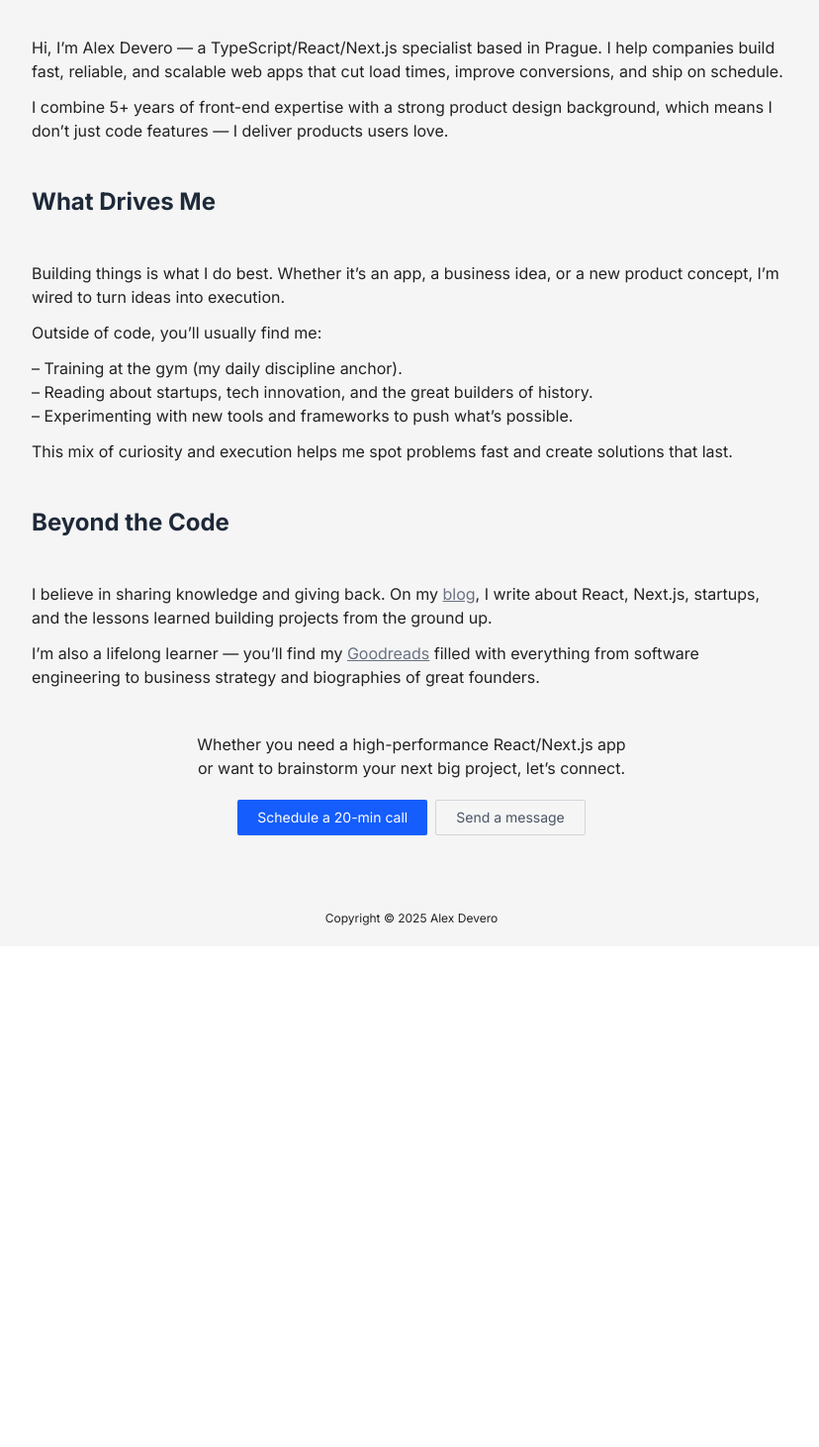
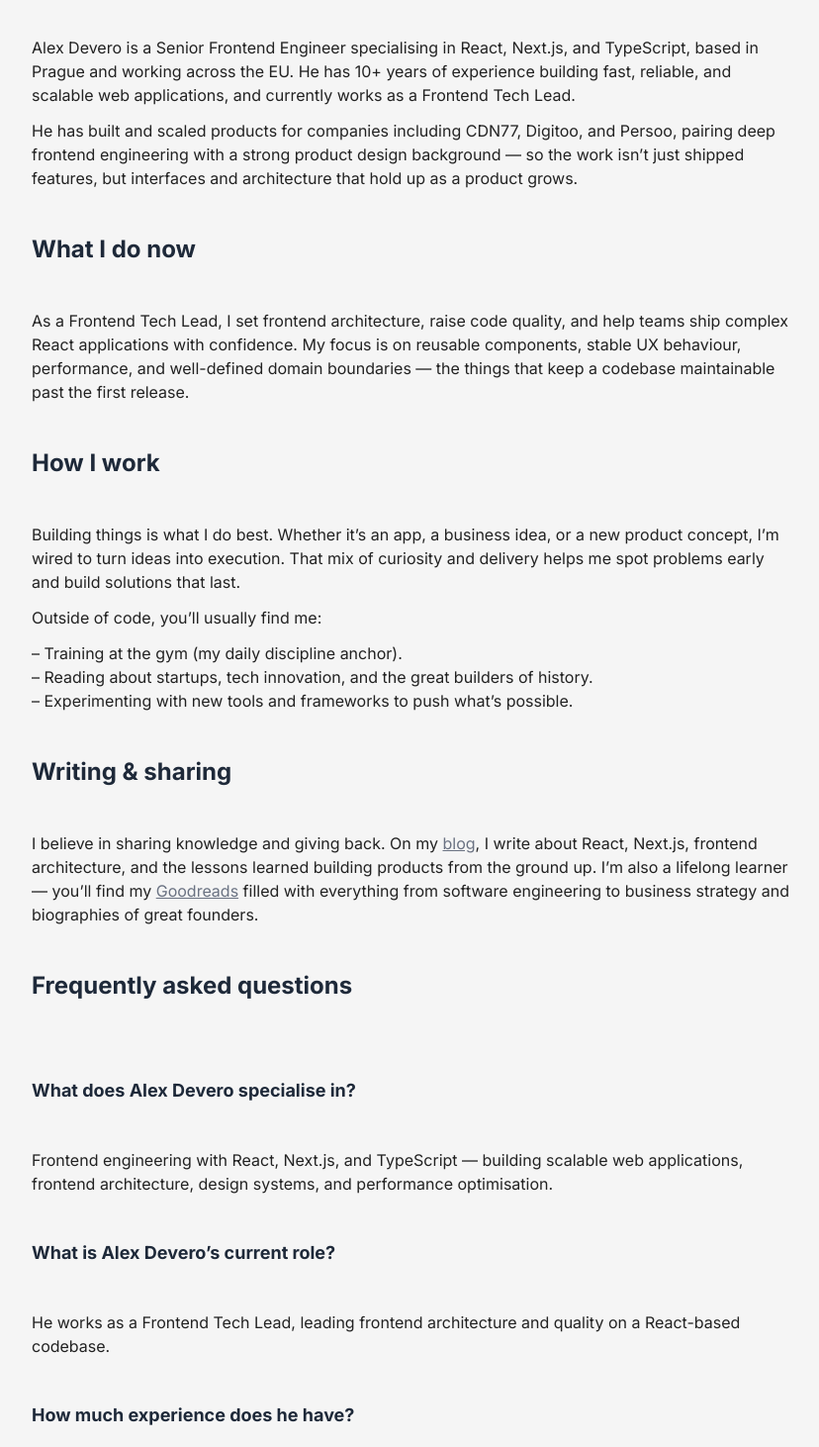
Before and after one commit to alexdevero/alex-devero-website-nextjs, a Next.js app: page /about in a window 1280 px wide. Shown: the part 148-1610 px from the top of the page at 99% size, without its empty margins (224-1052 px from the left). Before the commit the page ends 1104 px from the top, so only its background shows below. Built offline with nearby package versions, Linux system fonts and the light colour scheme; no server answers; some icons are missing; what next-recaptcha-v3 would draw is missing.

Commit message:
chore: update about page text

```diff
--- a/src/components/Pages/AboutPage/AboutPage.tsx
+++ b/src/components/Pages/AboutPage/AboutPage.tsx
@@ -14,26 +14,40 @@ export const AboutPage = () => (
     <div className="flex flex-1 justify-center">
       <div className="flex max-w-3xl flex-col gap-3">
         <Typography>
-          Hi, I’m Alex Devero — a TypeScript/React/Next.js specialist based in Prague. I help
-          companies build fast, reliable, and scalable web apps that cut load times, improve
-          conversions, and ship on schedule.
+          Alex Devero is a Senior Frontend Engineer specialising in React, Next.js, and TypeScript,
+          based in Prague and working across the EU. He has 10+ years of experience building fast,
+          reliable, and scalable web applications, and currently works as a Frontend Tech Lead.
         </Typography>
 
         <Typography>
-          I combine 5+ years of front-end expertise with a strong product design background, which
-          means I don’t just code features — I deliver products users love.
+          He has built and scaled products for companies including CDN77, Digitoo, and Persoo,
+          pairing deep frontend engineering with a strong product design background &mdash; so the
+          work isn&rsquo;t just shipped features, but interfaces and architecture that hold up as a
+          product grows.
         </Typography>
 
         <Typography as="h2" centered={false} className="mb-1" variant="h4">
-          What Drives Me
+          What I do now
         </Typography>
 
         <Typography>
-          Building things is what I do best. Whether it’s an app, a business idea, or a new product
-          concept, I’m wired to turn ideas into execution.
+          As a Frontend Tech Lead, I set frontend architecture, raise code quality, and help teams
+          ship complex React applications with confidence. My focus is on reusable components, stable
+          UX behaviour, performance, and well-defined domain boundaries &mdash; the things that keep
+          a codebase maintainable past the first release.
         </Typography>
 
-        <Typography>Outside of code, you’ll usually find me:</Typography>
+        <Typography as="h2" centered={false} className="mb-1" variant="h4">
+          How I work
+        </Typography>
+
+        <Typography>
+          Building things is what I do best. Whether it&rsquo;s an app, a business idea, or a new
+          product concept, I&rsquo;m wired to turn ideas into execution. That mix of curiosity and
+          delivery helps me spot problems early and build solutions that last.
+        </Typography>
+
+        <Typography>Outside of code, you&rsquo;ll usually find me:</Typography>
         <List
           items={[
             'Training at the gym (my daily discipline anchor).',
@@ -43,29 +57,55 @@ export const AboutPage = () => (
           listStyle="dashes"
         />
 
-        <Typography>
-          This mix of curiosity and execution helps me spot problems fast and create solutions that
-          last.
-        </Typography>
-
         <Typography as="h2" centered={false} className="mb-1" variant="h4">
-          Beyond the Code
+          Writing &amp; sharing
         </Typography>
 
         <Typography>
           I believe in sharing knowledge and giving back. On my{' '}
-          <Link href={personalLinks.blog}>blog</Link>, I write about React, Next.js, startups, and
-          the lessons learned building projects from the ground up.
-        </Typography>
-
-        <Typography>
-          I’m also a lifelong learner — you’ll find my{' '}
+          <Link href={personalLinks.blog}>blog</Link>, I write about React, Next.js, frontend
+          architecture, and the lessons learned building products from the ground up. I&rsquo;m also
+          a lifelong learner &mdash; you&rsquo;ll find my{' '}
           <Link href={socialMedia.goodreads}>Goodreads</Link> filled with everything from software
           engineering to business strategy and biographies of great founders.
         </Typography>
 
+        <Typography as="h2" centered={false} className="mb-1" variant="h4">
+          Frequently asked questions
+        </Typography>
+
+        <Typography as="h3" centered={false} className="mb-1" variant="h6">
+          What does Alex Devero specialise in?
+        </Typography>
+        <Typography>
+          Frontend engineering with React, Next.js, and TypeScript &mdash; building scalable web
+          applications, frontend architecture, design systems, and performance optimisation.
+        </Typography>
+
+        <Typography as="h3" centered={false} className="mb-1" variant="h6">
+          What is Alex Devero&rsquo;s current role?
+        </Typography>
+        <Typography>
+          He works as a Frontend Tech Lead, leading frontend architecture and quality on a
+          React-based codebase.
+        </Typography>
+
+        <Typography as="h3" centered={false} className="mb-1" variant="h6">
+          How much experience does he have?
+        </Typography>
+        <Typography>
+          10+ years building web applications, including work for CDN77, Digitoo, and Persoo.
+        </Typography>
+
+        <Typography as="h3" centered={false} className="mb-1" variant="h6">
+          Where is he based?
+        </Typography>
+        <Typography>
+          Prague, Czech Republic (CET), working with teams across the EU and remotely worldwide.
+        </Typography>
+
         <Cta
-          text="Whether you need a high-performance React/Next.js app or want to brainstorm your next big project, let’s connect."
+          text="Open to senior frontend and tech-lead opportunities. If you’re building something ambitious in React or Next.js, let’s talk."
           centered
         />
       </div>
```
